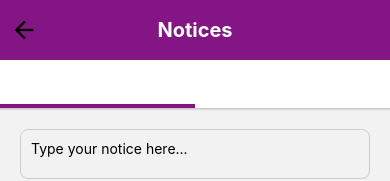
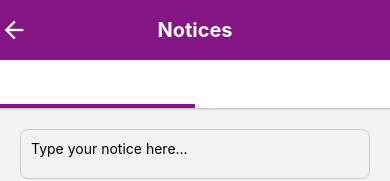
Before and after one commit to Valentino-Junior/Management-app, a React Native app: screen /Notice in a window 390 px wide. Shown: the top 181 px of the page. Built offline with nearby package versions, Linux system fonts and the light colour scheme.

Commit message:
Added styling to the back button

```diff
--- a/Screens/NoticeScreen.js
+++ b/Screens/NoticeScreen.js
@@ -94,7 +94,7 @@ const NoticeScreen = () => {
       <Animated.View style={[styles.header, { transform: [{ translateY: slideAnim }] }]}>
         <Text style={styles.headerText}>Notices</Text>
         <TouchableOpacity onPress={() => navigation.goBack()} style={styles.backButton}>
-          <MaterialIcons name="arrow-back" size={28} color="black" />
+          <MaterialIcons name="arrow-back" size={28} color="white" />
         </TouchableOpacity>
       </Animated.View>
       <View style={styles.tabs}>
@@ -200,13 +200,10 @@ const styles = StyleSheet.create({
     color: 'gray',
   },
 
+//   Go back button style
   backButton: {
     position: 'absolute',
     left: 0,
-    paddingHorizontal: 10,
-    color: '#fff', // Change color to white
-    fontSize: 32,    // Increase font size to make it larger
-    fontWeight: 'bold',
   },
 
 });
```
